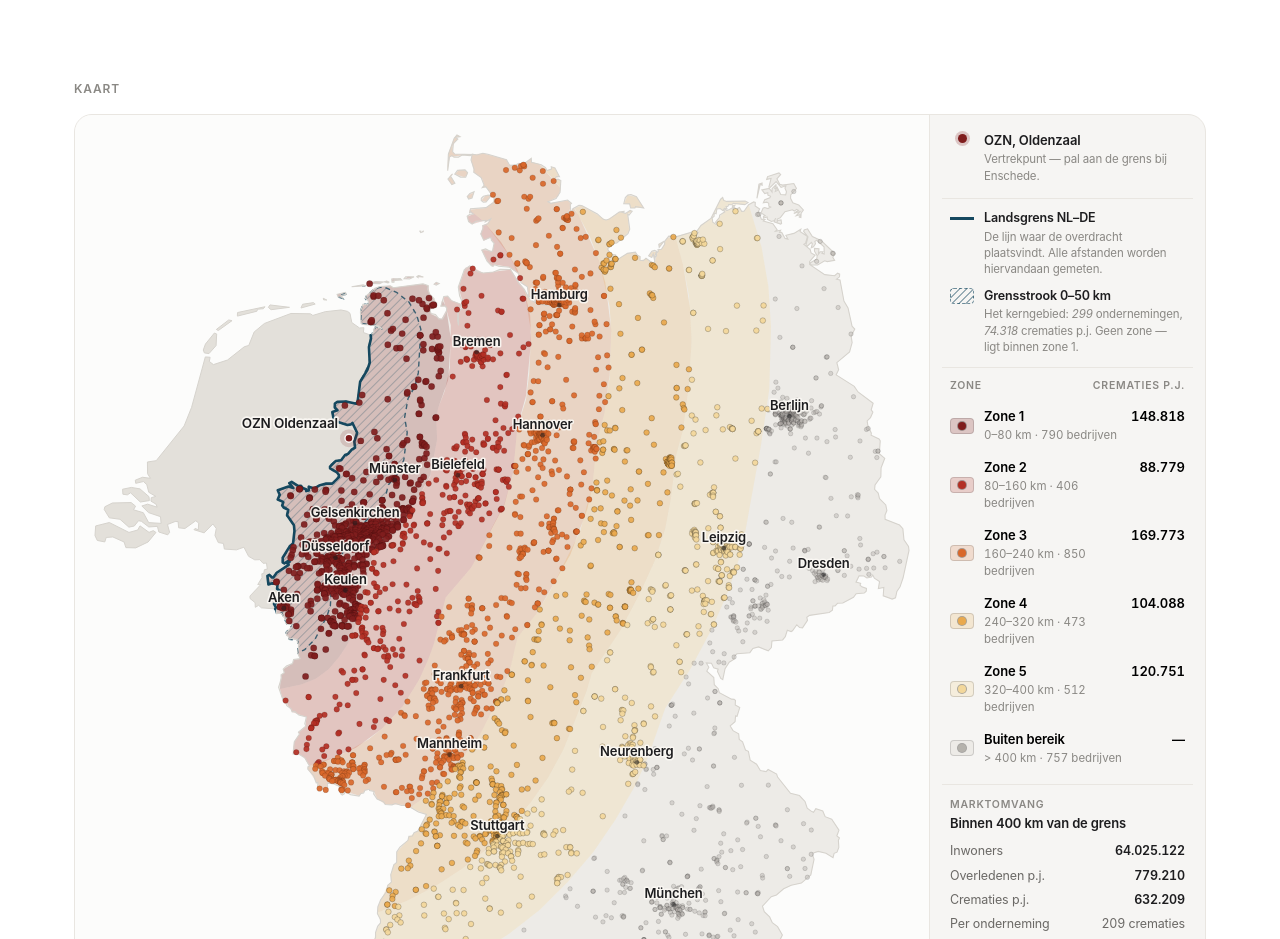
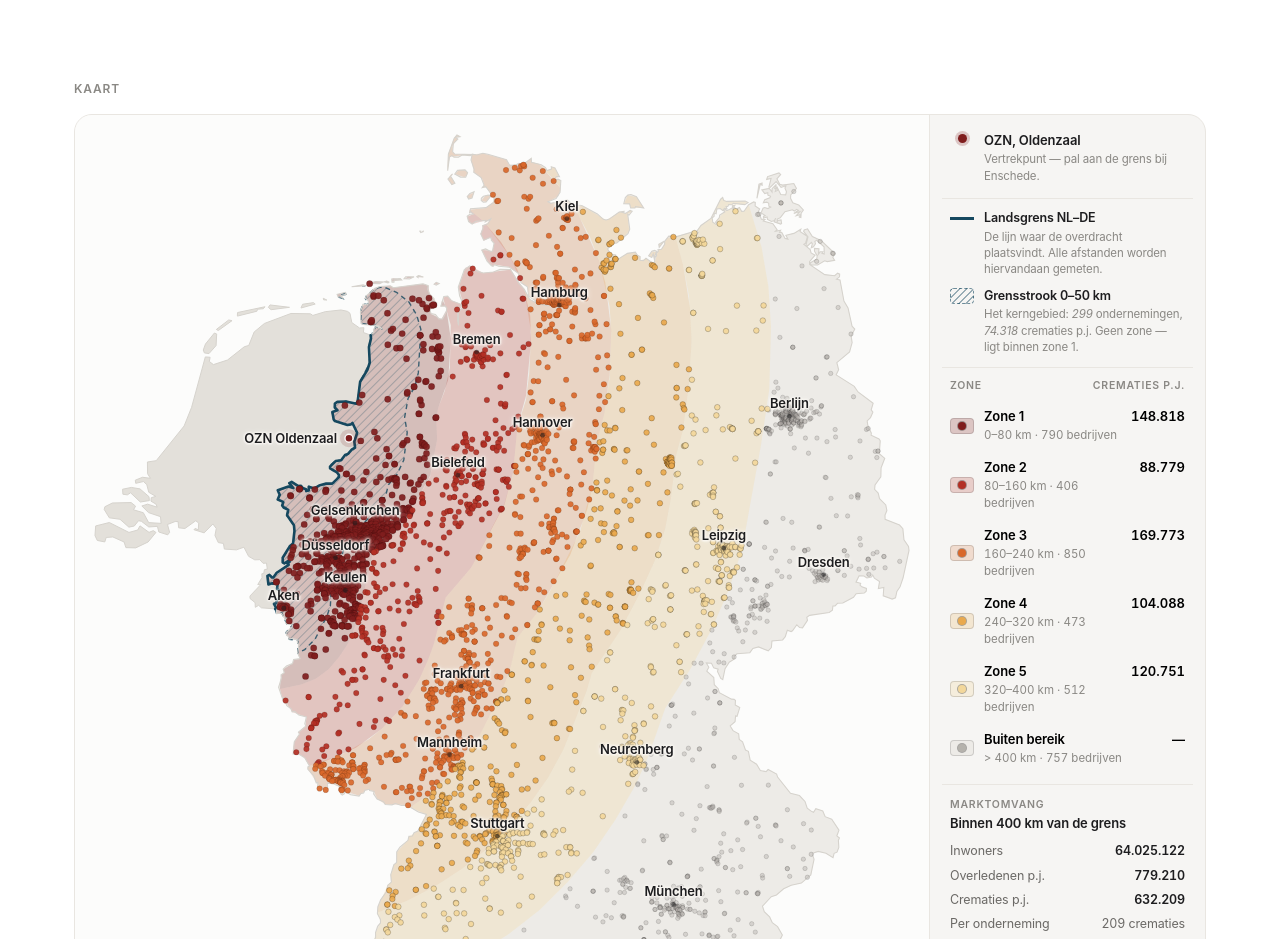
Before and after one commit to idkmanLool9/Crematorium, a plain HTML site: page index.html in a window 1280 px wide. Shown: the part 432-1371 px from the top of the page. Drawn offline with Linux system fonts and the light colour scheme.

Commit message:
Plaatsnamen uit de geschaalde kaartlaag gehaald
Bij diep inzoomen stond de letter op 2,3 beeldeenheden en werd daarna vijf
keer uitvergroot; de browser rastert dan op de kleine maat en het resultaat
is uitgesmeerd. De namen staan nu als gewone tekst in een laag boven de
kaart, op echte pixelmaat, met een zachte halo in plaats van een omtreklijn.
Halve namen aan de rand worden weggelaten.

Co-Authored-By: Claude Opus 5 <noreply@anthropic.com>
Claude-Session: https://claude.ai/code/session_01EZwHD4VP9HKrJgkPUHC33X

```diff
--- a/index.html
+++ b/index.html
@@ -70,6 +70,12 @@ section{padding:50px 0 0}
 .maprow{display:grid;grid-template-columns:1fr 276px}
 @media(max-width:900px){.maprow{grid-template-columns:1fr}}
 .mapbox{position:relative;background:var(--sea);overflow:hidden}
+#namen{position:absolute;inset:0;pointer-events:none;z-index:1;overflow:hidden}
+#namen b{position:absolute;font-size:13px;font-weight:600;letter-spacing:-.01em;line-height:1;
+  color:var(--tx);white-space:nowrap;transform:translate(-50%,-100%);
+  text-shadow:0 0 3px var(--kaartvel),0 0 3px var(--kaartvel),0 0 3px var(--kaartvel),
+              0 0 6px var(--kaartvel),0 1px 2px var(--kaartvel)}
+#namen b.ozn{transform:translate(-100%,-50%)}
 svg.map{display:block;width:100%;height:auto;cursor:grab;touch-action:none}
 svg.map.aan{cursor:pointer}
 svg.map.drag{cursor:grabbing}
@@ -256,6 +262,7 @@ table.zt td:last-child,table.zt th:last-child{text-align:right;font-variant-nume
     <div class="maprow">
       <div class="mapbox">
         <svg class="map" id="map" aria-label="Kaart van Duitsland met uitvaartondernemingen in vijf afstandszones"></svg>
+        <div id="namen"></div>
         <div id="tip"></div>
         <div id="detail"></div>
       </div>
@@ -378,41 +385,42 @@ const oznG=mk('g',{});
 const hiG=mk('g',{'pointer-events':'none'});
 
 let dotR=[], hov=-1, vast=-1, kz=1;
+const k0=()=>{const b=map.getBoundingClientRect(); return b.width?V.w/b.width:V.w/D.w};
 
 /* Stadsnamen: grootste eerst, alleen wat in beeld is, en nooit over elkaar heen.
    Hoe verder je inzoomt, hoe minder steden om de ruimte strijden, dus hoe meer
    er vanzelf bij komen. */
 function tekenSteden(k){
   const S=D.steden; if(!S) return;
-  const pad=V.w*0.02;
-  const x0=V.x-pad, x1=V.x+V.w+pad, y0=V.y-pad, y1=V.y+V.h+pad;
+  const bb=map.getBoundingClientRect();
+  namen.textContent='';
+  stadG.textContent='';
+  if(!bb.width) return;
+  const fx=bb.width/V.w, fy=bb.height/V.h;        // schermpixels per beeldeenheid
   const diep=D.w/V.w;
-  const fs=13*k, hoog=fs*2.1;
   const MAX=Math.min(95, Math.round(17*Math.pow(diep,0.58)));
-  const vak=[];
+  const hoog=26, vak=[];
   let gezet=0;
   for(let i=0;i<S.length && gezet<MAX;i++){
     const [naam,x,y]=S[i];
-    if(x<x0||x>x1||y<y0||y>y1) continue;
-    const br=naam.length*fs*0.56, l=x-br/2, r=x+br/2, t=y-hoog, b=y+fs*0.4;
+    const sx=(x-V.x)*fx, sy=(y-V.y)*fy;
+    const br=naam.length*7.4+8, l=sx-br/2, r=sx+br/2, t=sy-hoog, b2=sy+4;
+    if(l<2||r>bb.width-2||t<2||b2>bb.height-2) continue;   // halve namen aan de rand niet tonen
     let bots=false;
     for(let v=0;v<vak.length;v++){
       const q=vak[v];
-      if(l<q[2]&&r>q[0]&&t<q[3]&&b>q[1]){ bots=true; break }
+      if(l<q[2]&&r>q[0]&&t<q[3]&&b2>q[1]){ bots=true; break }
     }
     if(bots) continue;
-    vak.push([l,t,r,b]); gezet++;
+    vak.push([l,t,r,b2]); gezet++;
     mk('circle',{cx:x,cy:y,r:2.4*k,fill:'var(--tx)','fill-opacity':.55},stadG);
-    const ty=y-6.5*k;
-    const halo=mk('text',{x:x,y:ty,'text-anchor':'middle','font-size':fs,'font-weight':600,
-      fill:'none','font-family':'inherit',stroke:'var(--kaartvel)','stroke-width':3.2*k,
-      'stroke-linejoin':'round','stroke-opacity':.9},stadG);
-    halo.textContent=naam;
-    const el=mk('text',{x:x,y:ty,'text-anchor':'middle','font-size':fs,'font-weight':600,
-      fill:'var(--tx)','font-family':'inherit'},stadG);
+    const el=document.createElement('b');
     el.textContent=naam;
+    el.style.left=sx+'px'; el.style.top=(sy-6)+'px';
+    namen.appendChild(el);
   }
 }
+
 function paintDots(){
   const bb=map.getBoundingClientRect();
   const k=bb.width ? V.w/bb.width : V.w/D.w;   // beeldeenheden per schermpixel
@@ -444,14 +452,14 @@ function paintDots(){
   const [ox,oy]=D.ozn_hoofd;
   mk('circle',{cx:ox,cy:oy,r:9*k,fill:'var(--z1)','fill-opacity':.16},oznG);
   mk('circle',{cx:ox,cy:oy,r:4*k,fill:'var(--z1)',stroke:'var(--sea)','stroke-width':1.4*k},oznG);
-  const tx=ox-11*k, ty2=oy-10*k;
-  const th=mk('text',{x:tx,y:ty2,'text-anchor':'end','font-size':13.5*k,'font-weight':600,
-    fill:'none','font-family':'inherit',stroke:'var(--kaartvel)','stroke-width':3.4*k,
-    'stroke-linejoin':'round','stroke-opacity':.9},oznG);
-  th.textContent='OZN Oldenzaal';
-  const t=mk('text',{x:tx,y:ty2,'text-anchor':'end','font-size':13.5*k,'font-weight':600,
-    fill:'var(--tx)','font-family':'inherit'},oznG);
-  t.textContent='OZN Oldenzaal';
+  const bb2=map.getBoundingClientRect();
+  if(bb2.width){
+    const el=document.createElement('b');
+    el.className='ozn'; el.textContent='OZN Oldenzaal';
+    el.style.left=((ox-V.x)*(bb2.width/V.w)-12)+'px';
+    el.style.top=((oy-V.y)*(bb2.height/V.h))+'px';
+    namen.appendChild(el);
+  }
 }
 function applyView(){ map.setAttribute('viewBox',`${V.x} ${V.y} ${V.w} ${V.h}`); paintDots(); }
 function clamp(){ V.x=Math.max(-V.w*.2,Math.min(D.w-V.w*.8,V.x)); V.y=Math.max(-V.h*.2,Math.min(D.h-V.h*.8,V.y)); }
@@ -494,6 +502,7 @@ map.addEventListener('pointermove',e=>{
   const dx=(e.clientX-drag.x)/b.width*V.w, dy=(e.clientY-drag.y)/b.height*V.h;
   drag.m=Math.max(drag.m,Math.abs(dx)+Math.abs(dy));
   V.x=drag.vx-dx; V.y=drag.vy-dy; clamp(); map.setAttribute('viewBox',`${V.x} ${V.y} ${V.w} ${V.h}`);
+  tekenSteden(k0());
   if(vast>=0) toon(vast);
 });
 const end=e=>{
--- a/sw.js
+++ b/sw.js
@@ -1,4 +1,4 @@
-const CACHE = 'ozn-duitsland-v15';
+const CACHE = 'ozn-duitsland-v16';
 const SHELL = ['./', './index.html', './manifest.webmanifest', './icon-180.png', './icon-192.png', './icon-512.png'];
 self.addEventListener('install', e => {
   e.waitUntil(caches.open(CACHE).then(c => c.addAll(SHELL)).then(() => self.skipWaiting()));
```
